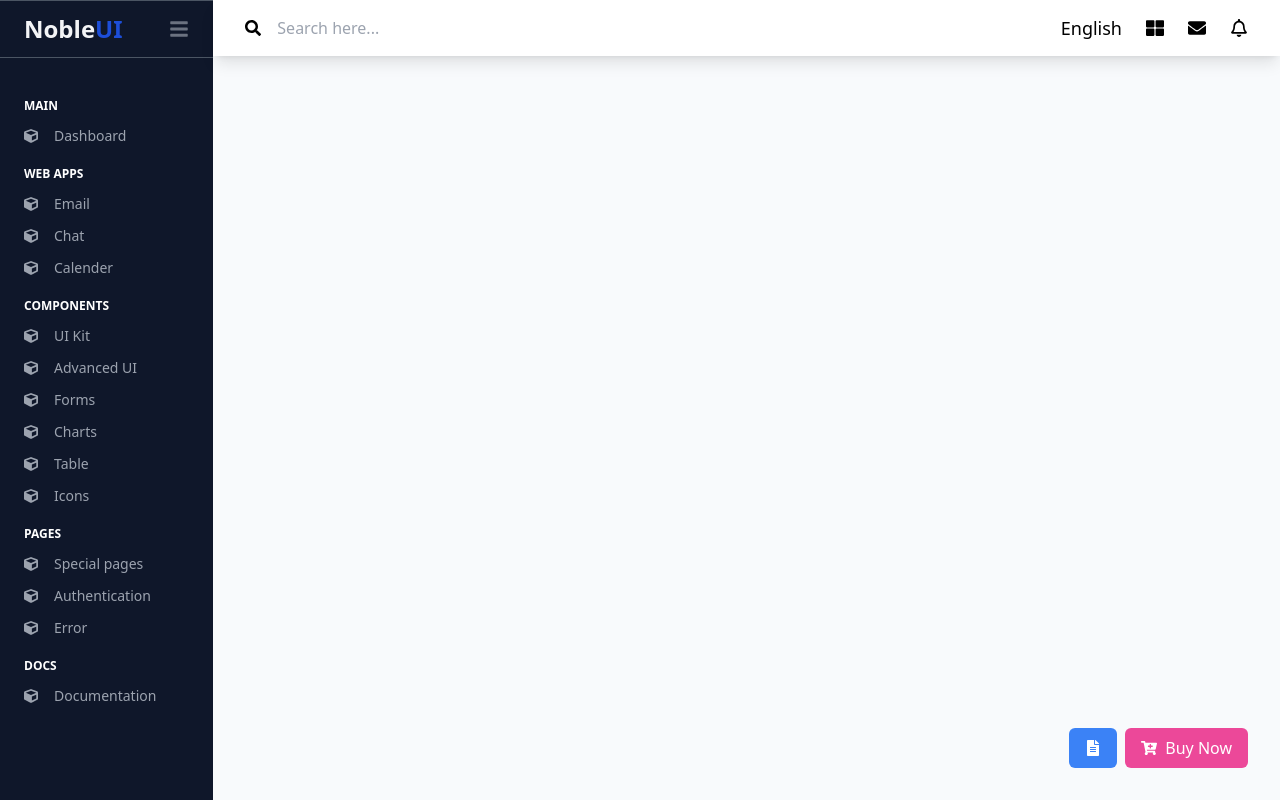
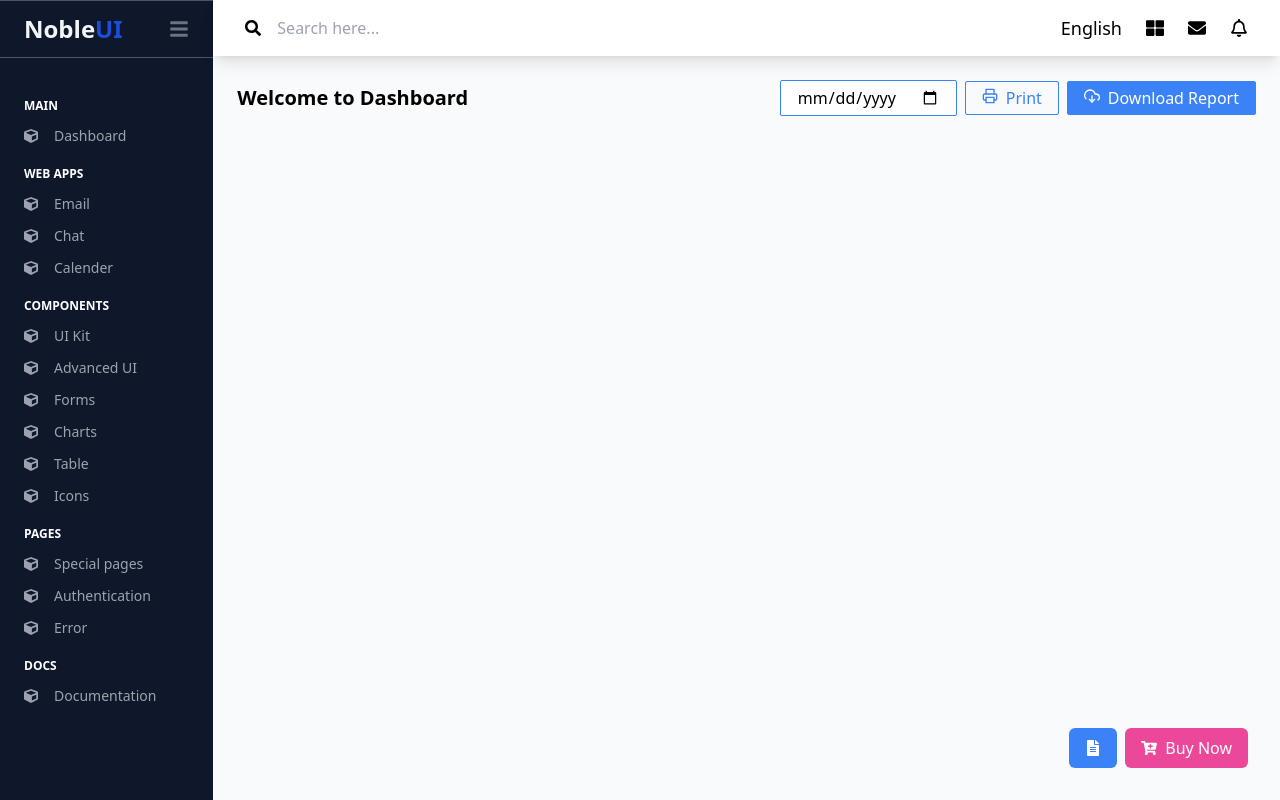
Before and after one commit to numan-iftikhar/NobleUI-dashboard-react, a React (Vite) app: page / in a window 1280 px wide. Built offline with nearby package versions, Linux system fonts and the light colour scheme.

Commit message:
header done

```diff
--- a/src/App.jsx
+++ b/src/App.jsx
@@ -4,21 +4,22 @@ import BottomRightButtons from "./components/BottomRightButtons";
 import LoginFrom from "./pages/login-form/LoginForm";
 import Navbar from "./components/Navbar";
 import Sidebar from "./components/Sidebar";
+import Header from "./components/Header";
 
 function App() {
   const activeMenu = true;
 
   return (
     <div className="App bg-slate-50 grid grid-cols-12">
-      {/* <div className=""> */}
+
         <div className="md:col-span-2">
           <Sidebar />
         </div>
         <div className="md:col-span-10">
           <Navbar />
+          <Header />
         </div>
 
-      {/* </div> */}
       <BottomRightButtons />
       <Routes>
         <Route path="login" element={<LoginFrom />} />
--- /dev/null
+++ b/src/components/Header.jsx
@@ -0,0 +1,35 @@
+import React from "react";
+import { FiDownloadCloud, FiPrinter } from "react-icons/fi";
+
+const Header = () => {
+  return (
+    <div className="header flex p-6 items-center">
+      <div className="h__left mr-auto text-xl font-semibold">
+        <h3>Welcome to Dashboard</h3>
+      </div>
+
+      <div className="h__right space-x-2">
+        <input
+          className="border rounded-sm border-blue-500 px-4 py-1"
+          type="date"
+        />
+
+        <button className="border rounded-sm border-blue-500 hover:bg-blue-500 text-blue-500 hover:text-white px-4 py-1">
+          <span className="inline-block mr-2">
+            <FiPrinter />
+          </span>
+          Print
+        </button>
+
+        <button className="border rounded-sm border-blue-500 hover:bg-blue-600 px-4 py-1 bg-blue-500 text-white">
+          <span className="inline-block mr-2">
+            <FiDownloadCloud />
+          </span>
+          Download Report
+        </button>
+      </div>
+    </div>
+  );
+};
+
+export default Header;
```
